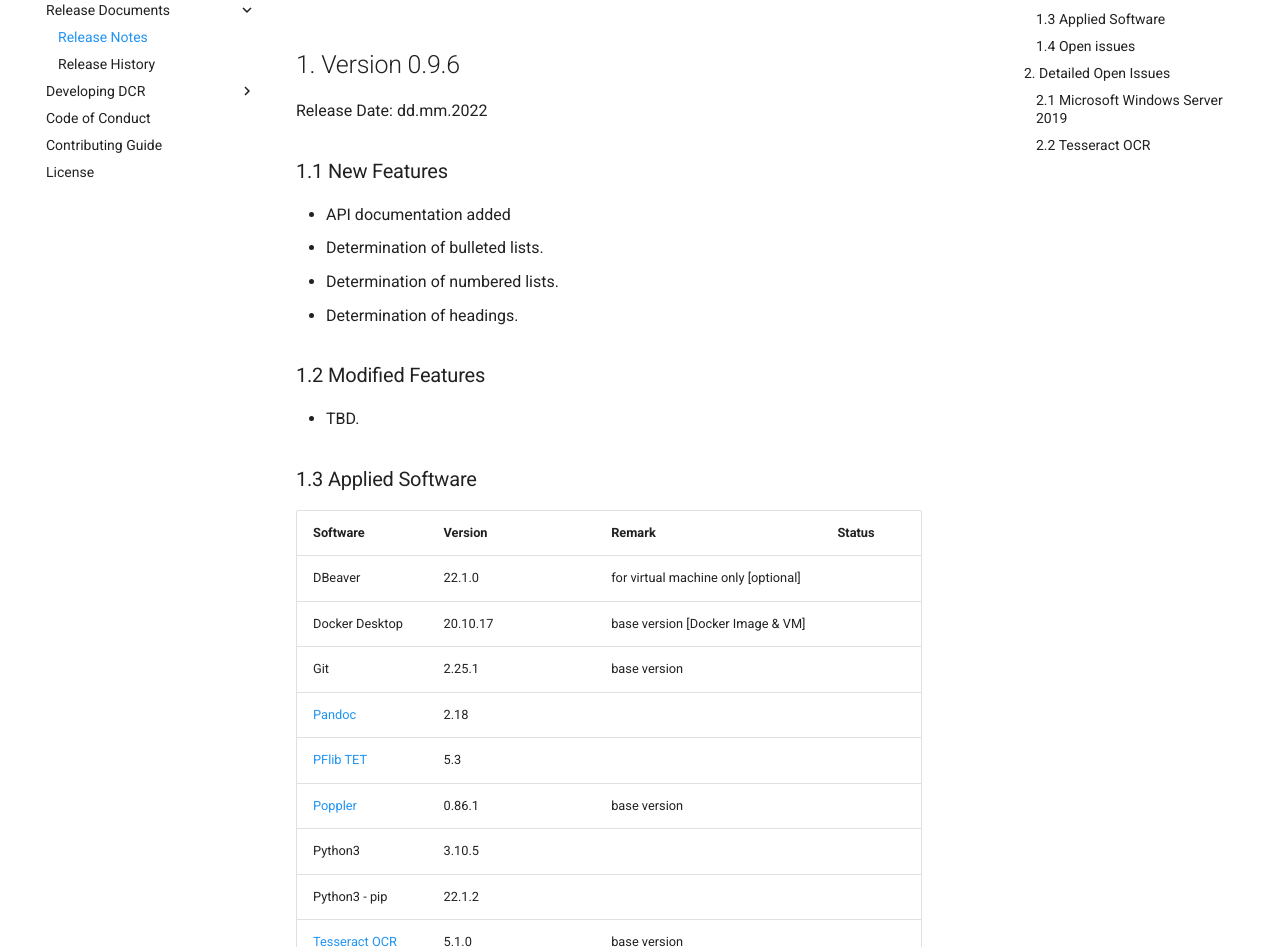
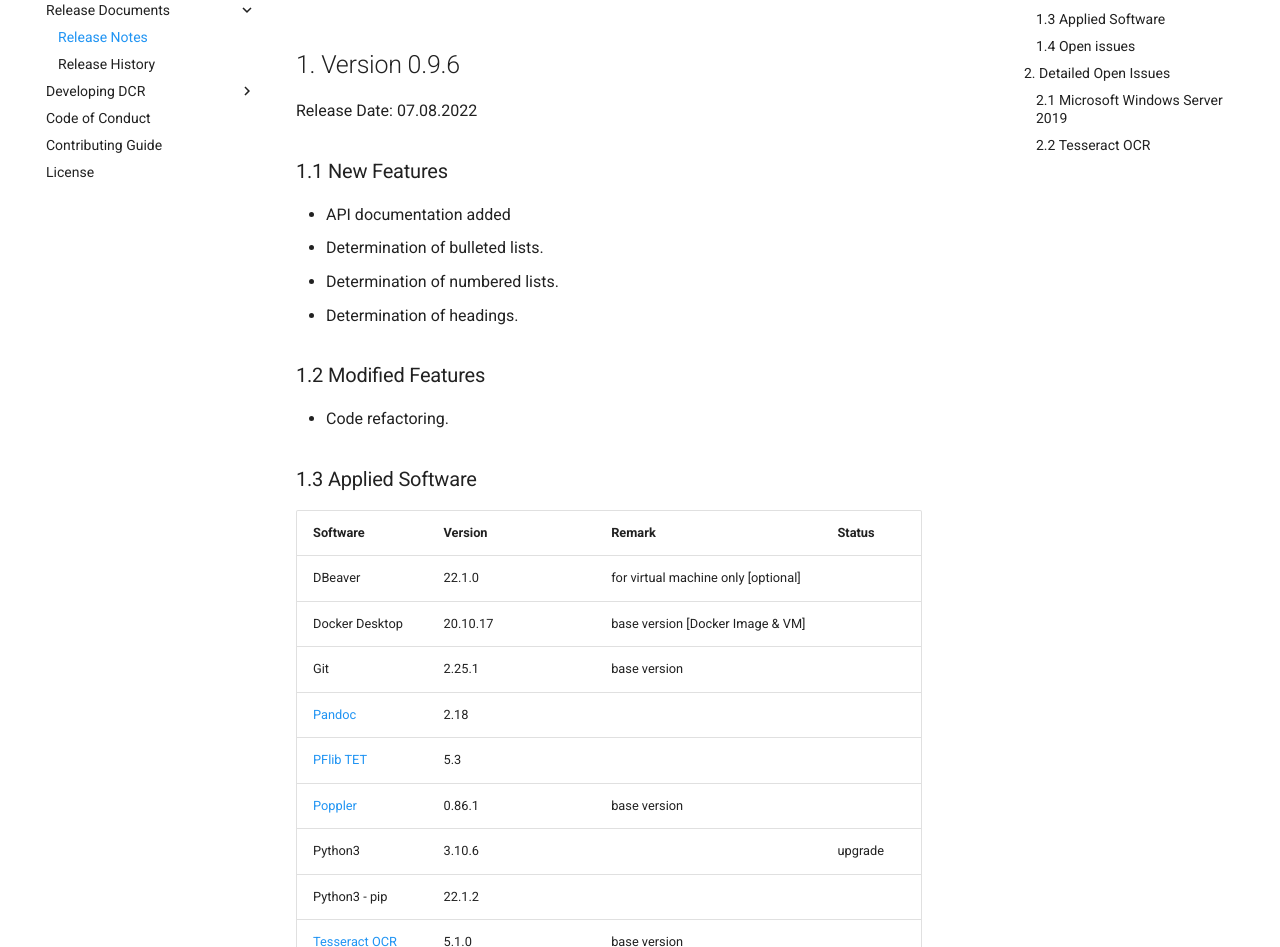
Before and after one commit to KonnexionsGmbH/dcr, an MkDocs documentation site: the page built from docs/release_notes.md, in a window 1280 px wide and 1400 px high. Shown: the part 200-1147 px from the top of the window. Built offline with MkDocs 1.6.1 and Material for MkDocs 9.7.7, drawn with Linux system fonts in a browser that asks for light colours; comment, search, counter and statistics services are not loaded.

```diff
--- a/docs/release_notes.md
+++ b/docs/release_notes.md
@@ -7,7 +7,7 @@
 
 ## 1. Version 0.9.6
 
-Release Date: dd.mm.2022
+Release Date: 07.08.2022
 
 ### 1.1 New Features
 
@@ -18,23 +18,23 @@ Release Date: dd.mm.2022
 
 ### 1.2 Modified Features
 
-- TBD.
+- Code refactoring.
 
 ### 1.3 Applied Software
 
-| Software                                                                      | Version                | Remark                              | Status |
-|:------------------------------------------------------------------------------|:-----------------------|:------------------------------------|--------|
-| DBeaver                                                                       | 22.1.0                 | for virtual machine only [optional] |        |
-| Docker Desktop                                                                | 20.10.17               | base version [Docker Image & VM]    |        |
-| Git                                                                           | 2.25.1                 | base version                        |        |
-| [Pandoc](https://pandoc.org){:target="_blank"}                                | 2.18                   |                                     |        |
-| [PFlib TET](https://www.pdflib.com/products/tet){:target="_blank"}            | 5.3                    |                                     |        |
-| [Poppler](https://poppler.freedesktop.org){:target="_blank"}                  | 0.86.1                 | base version                        |        |
-| Python3                                                                       | 3.10.5                 |                                     |        |
-| Python3 - pip                                                                 | 22.1.2                 |                                     |        |
-| [Tesseract OCR](https://github.com/tesseract-ocr/tesseract){:target="_blank"} | 5.1.0                  | base version                        |        |
-| [TeX Live](https://www.tug.org/texlive){:target="_blank"}                     | 2019                   | base version                        |        |
-| [TeX Live](https://www.tug.org/texlive){:target="_blank"} - pdfTeX            | 3.14159265-2.6-1.40.20 | base version                        |        |
+| Software                                                                      | Version                | Remark                              | Status  |
+|:------------------------------------------------------------------------------|:-----------------------|:------------------------------------|---------|
+| DBeaver                                                                       | 22.1.0                 | for virtual machine only [optional] |         |
+| Docker Desktop                                                                | 20.10.17               | base version [Docker Image & VM]    |         |
+| Git                                                                           | 2.25.1                 | base version                        |         |
+| [Pandoc](https://pandoc.org){:target="_blank"}                                | 2.18                   |                                     |         |
+| [PFlib TET](https://www.pdflib.com/products/tet){:target="_blank"}            | 5.3                    |                                     |         |
+| [Poppler](https://poppler.freedesktop.org){:target="_blank"}                  | 0.86.1                 | base version                        |         |
+| Python3                                                                       | 3.10.6                 |                                     | upgrade |
+| Python3 - pip                                                                 | 22.1.2                 |                                     |         |
+| [Tesseract OCR](https://github.com/tesseract-ocr/tesseract){:target="_blank"} | 5.1.0                  | base version                        |         |
+| [TeX Live](https://www.tug.org/texlive){:target="_blank"}                     | 2019                   | base version                        |         |
+| [TeX Live](https://www.tug.org/texlive){:target="_blank"} - pdfTeX            | 3.14159265-2.6-1.40.20 | base version                        |         |
 
 #### 1.3.1 Unix-specific Software
 
```
Also changed, not shown: setup.cfg (+3 -4 lines), 1 other file.
